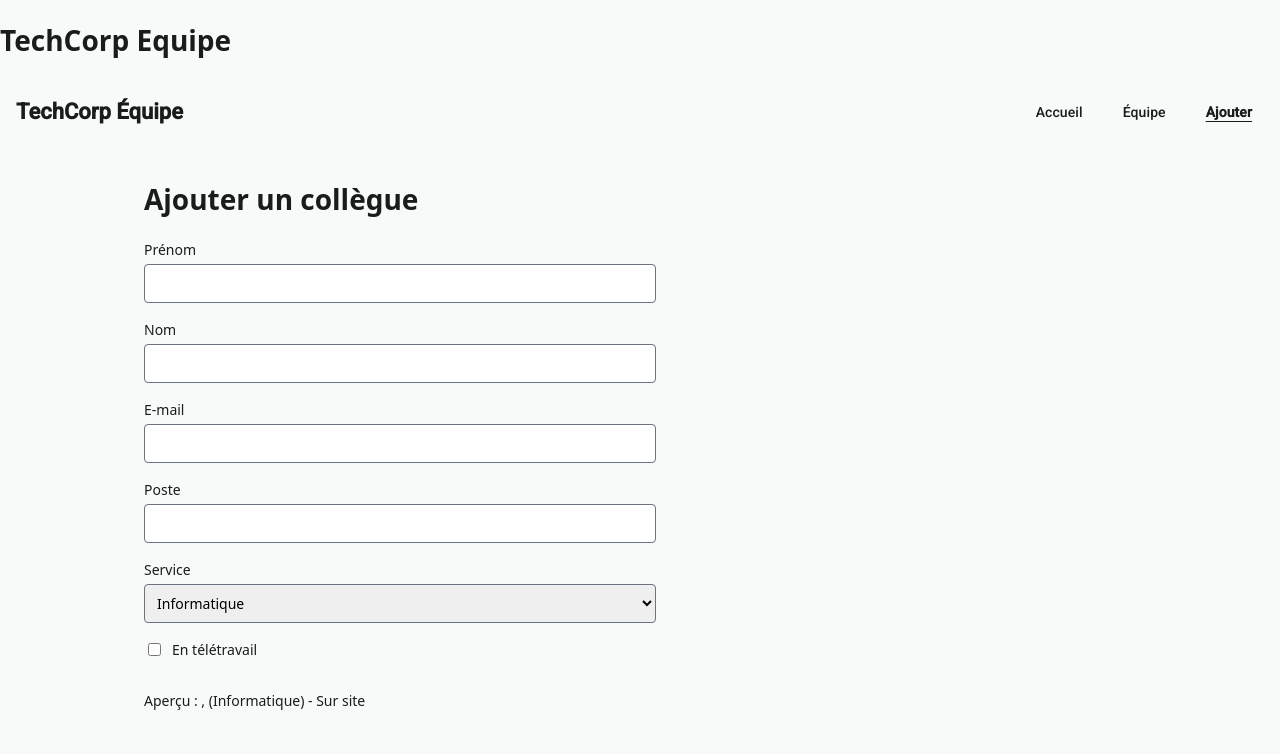
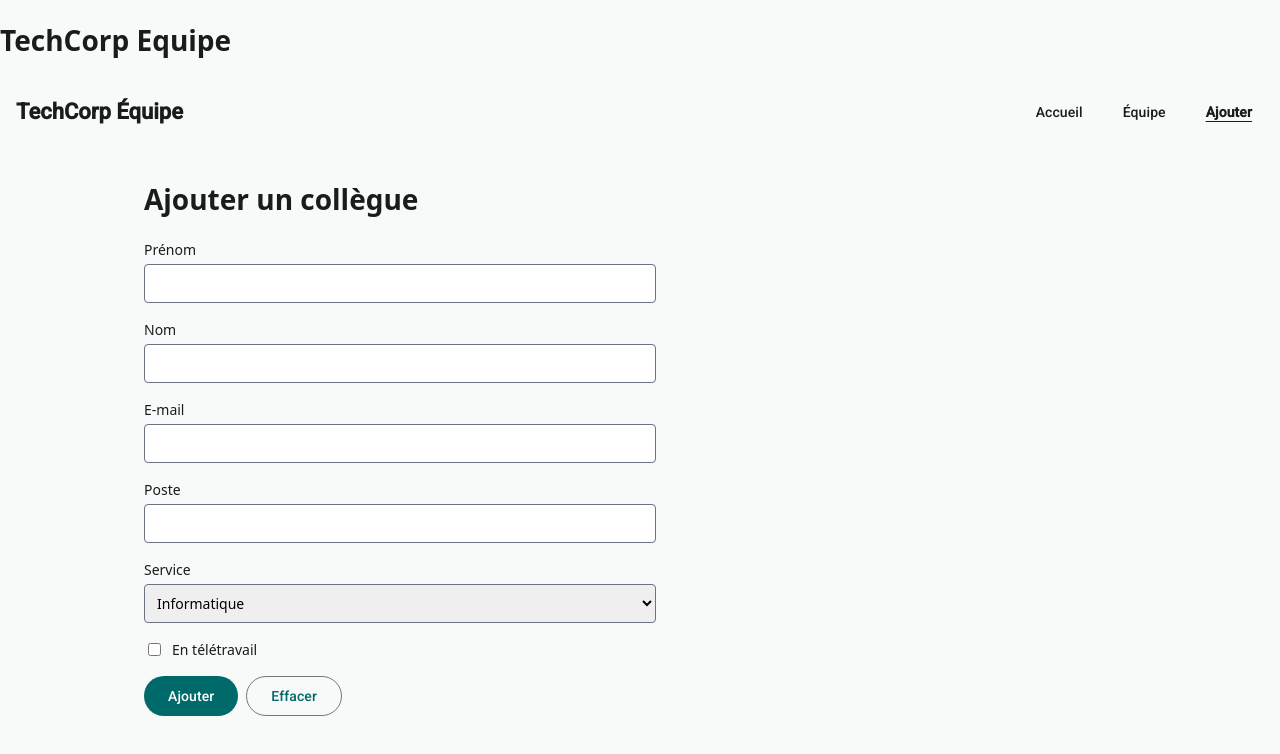
Before and after one commit to js8831/angular-tp-bonus, an Angular app: page /ajouter in a window 1280 px wide. Shown: the top 754 px of the page. Built offline with nearby package versions, Linux system fonts and the light colour scheme.

Commit message:
feat: module 19 finished

```diff
--- a/src/app/pages/add-employee/add-employee.css
+++ b/src/app/pages/add-employee/add-employee.css
@@ -24,3 +24,9 @@ select {
   align-items: center;
   gap: 0.5rem;
 }
+
+.form__actions {
+  display: flex;
+  flex-wrap: wrap;
+  gap: 0.5rem;
+}
--- a/src/app/pages/add-employee/add-employee.html
+++ b/src/app/pages/add-employee/add-employee.html
@@ -1,5 +1,5 @@
 <h1>Ajouter un collègue</h1>
-<form class="form">
+<form class="form" [formRoot]="employeeForm">
   <div class="field">
     <label for="first-name">Prénom</label>
     <!-- [formField] : relie le champ au formulaire, dans les deux sens. -->
@@ -35,10 +35,9 @@
     <label for="remote">En télétravail</label>
   </div>
   <!-- employeeForm.firstName() : l'ETAT du champ. .value() : sa valeur. -->
-  <p>
-    Aperçu : {{ employeeForm.firstName().value() }} {{ employeeForm.lastName().value() }},
-    {{ employeeForm.job().value() }} ({{ employeeForm.department().value() }})
-    <!-- Si remote est true, affiche "En télétravail", sinon affiche "Sur site" -->
-    {{ employeeForm.remote().value() ? '- En télétravail' : '- Sur site' }}
-  </p>
+  <div class="form__actions">
+    <button matButton="filled" type="submit">Ajouter</button>
+    <!-- type="button" : ce bouton n'envoie PAS le formulaire. -->
+    <button matButton="outlined" type="button" (click)="resetForm()">Effacer</button>
+  </div>
 </form>
--- a/src/app/pages/add-employee/add-employee.ts
+++ b/src/app/pages/add-employee/add-employee.ts
@@ -1,5 +1,5 @@
 import { Component, inject, signal } from '@angular/core';
-import { FormField, form } from '@angular/forms/signals';
+import { FormField, FormRoot, form } from '@angular/forms/signals';
 import { MatButton } from '@angular/material/button';
 import { Router } from '@angular/router';
 import { TeamStore } from '../../team-store';
@@ -25,7 +25,7 @@ const EMPTY_DRAFT: EmployeeDraft = {
 };
 
 @Component({
-  imports: [FormField, MatButton],
+  imports: [FormField, FormRoot, MatButton],
   selector: 'app-add-employee',
   styleUrl: './add-employee.css',
   templateUrl: './add-employee.html',
@@ -42,5 +42,27 @@ export class AddEmployee {
 
   // 2. Le formulaire : un champ par propriété du modèle.
   // L'objet utilisé directement par le HTML pour lier les champs
-  protected readonly employeeForm = form(this.draft);
+  protected readonly employeeForm = form(this.draft, {
+    // 3. L'action de soumission : appelée à l'envoi du formulaire.
+    // On transforme le brouillon en formulaire intelligent avec sa règle de soumission
+    // async : elle pourrait attendre une réponse d'API (jour 4).
+    submission: {
+      // action : ce qui s'exécute à l'envoi du formulaire (appelle la méthode save)
+      action: async () => this.save(),
+    },
+  });
+  // Remet les valeurs à zéro ET efface l'historique (état "touché") des champs
+  protected resetForm(): void {
+    this.employeeForm().reset({ ...EMPTY_DRAFT });
+  }
+
+  // Quand on valide le formulaire, la méthode save() s'exécute et fait trois choses dans l'ordre :
+  private async save(): Promise<void> {
+    // 1. On sauvegarde les données actuelles du brouillon dans la mémoire globale de l'app
+    this.store.add(this.draft());
+    // 2. On remet le formulaire à zéro
+    this.resetForm();
+    // 3. On redirige l'utilisateur vers la page de l'équipe
+    await this.router.navigate(['/equipe']);
+  }
 }
```
